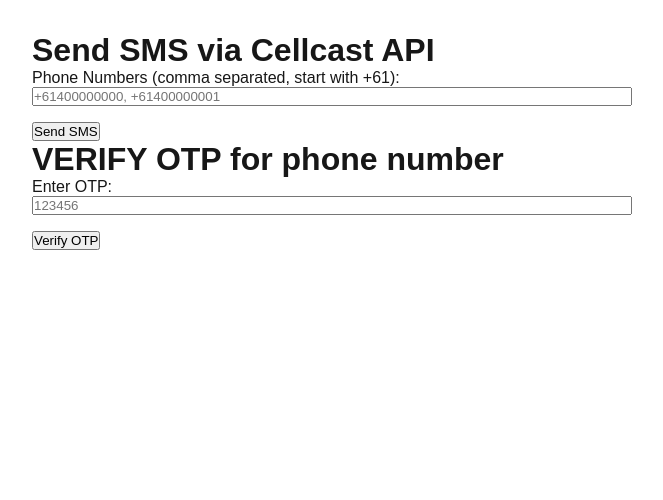
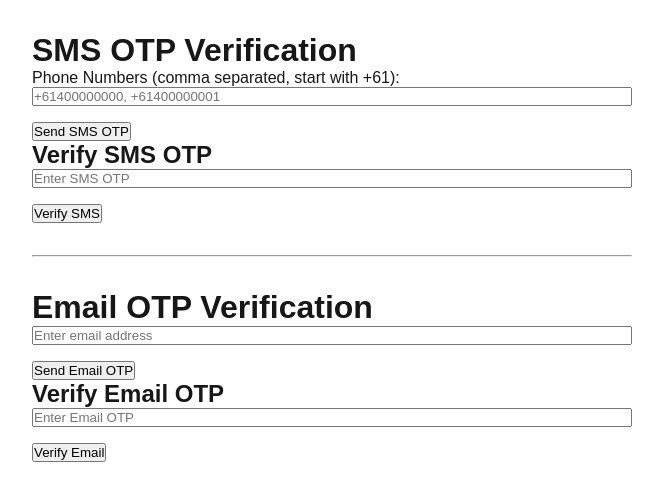
Before and after one commit to Madhav08/otp-verification, a Next.js app: page / in a window 1280 px wide. Shown: the top 500 px of the page, without its empty margins (308-971 px from the left). Built offline with nearby package versions, Linux system fonts and the light colour scheme.

Commit message:
updated TS

```diff
--- a/package.json
+++ b/package.json
@@ -12,6 +12,7 @@
     "firebase": "^11.10.0",
     "firebase-admin": "^13.4.0",
     "next": "15.3.4",
+    "nodemailer": "^7.0.5",
     "react": "^19.0.0",
     "react-dom": "^19.0.0",
     "twilio": "^5.7.1"
@@ -19,6 +20,7 @@
   "devDependencies": {
     "@eslint/eslintrc": "^3",
     "@types/node": "^20",
+    "@types/nodemailer": "^6.4.17",
     "@types/react": "^19",
     "@types/react-dom": "^19",
     "eslint": "^9",
--- /dev/null
+++ b/src/app/api/send-email/route.ts
@@ -0,0 +1,71 @@
+import { NextRequest, NextResponse } from "next/server";
+import nodemailer from "nodemailer";
+import { randomInt } from "crypto";
+import { db } from "@/app/lib/firebase";
+
+export async function POST(req: NextRequest) {
+  try {
+    const body = await req.json();
+    const { email } = body;
+
+    if (!email || typeof email !== "string") {
+      return NextResponse.json(
+        { message: "Email is required and must be a string." },
+        { status: 400 }
+      );
+    }
+
+    const otp = randomInt(100000, 999999).toString();
+
+    await db
+      .collection("otp_email")
+      .doc(email)
+      .set({
+        otp,
+        createdAt: Date.now(),
+        expiresAt: Date.now() + 5 * 60 * 1000,
+      });
+
+    const transporter = nodemailer.createTransport({
+      host: process.env.SMTP_HOST,
+      port: Number(process.env.SMTP_PORT),
+      secure: false,
+      auth: {
+        user: process.env.SMTP_USER,
+        pass: process.env.SMTP_PASS,
+      },
+    });
+
+    await transporter.sendMail({
+      from: `"PAH Verification" <${process.env.SMTP_USER}>`,
+      to: email,
+      subject: "Your Email Verification Code",
+      text: `Your OTP is: ${otp}`,
+    });
+
+    return NextResponse.json({
+      message: "OTP sent to email successfully.",
+      data: { email },
+    });
+  } catch (error: unknown) {
+    if (error instanceof Error) {
+      console.error("Email send error:", error);
+      return NextResponse.json(
+        {
+          message: "Failed to send email.",
+          error: error.message,
+        },
+        { status: 500 }
+      );
+    } else {
+      console.error("Unknown error:", error);
+      return NextResponse.json(
+        {
+          message: "Failed to send email.",
+          error: "Internal server error",
+        },
+        { status: 500 }
+      );
+    }
+  }
+}
--- a/src/app/api/send-otp/route.ts
+++ b/src/app/api/send-otp/route.ts
@@ -41,8 +41,12 @@
     console.log("OTP sent via Twilio, message SID:", message.sid);
 
     return NextResponse.json({ success: true });
-  } catch (error: any) {
-    console.error("Error sending OTP:", error?.message || error);
+  } catch (error: unknown) {
+    if (error instanceof Error) {
+      console.error("Error sending OTP:", error.message);
+    } else {
+      console.error("Unknown error sending OTP:", error);
+    }
     return NextResponse.json(
       { error: "Failed to send OTP. Check logs for details." },
       { status: 500 }
--- a/src/app/api/send-sms/route.ts
+++ b/src/app/api/send-sms/route.ts
@@ -53,10 +53,17 @@
     storeOtp(numbers[0], OTP);
 
     return NextResponse.json({ message: "SMS sent successfully", data });
-  } catch (error: any) {
-    return NextResponse.json(
-      { message: "Internal Server Error", error: error.message },
-      { status: 500 }
-    );
+  } catch (error: unknown) {
+    if (error instanceof Error) {
+      return NextResponse.json(
+        { message: "Internal Server Error", error: error.message },
+        { status: 500 }
+      );
+    } else {
+      return NextResponse.json(
+        { message: "Internal Server Error", error: "Unknown error" },
+        { status: 500 }
+      );
+    }
   }
 }
--- a/src/app/api/verify-otp/route.ts
+++ b/src/app/api/verify-otp/route.ts
@@ -48,10 +48,17 @@
     await docRef.update({ verified: true });
 
     return NextResponse.json({ message: "OTP verified successfully" });
-  } catch (error: any) {
-    return NextResponse.json(
-      { message: "Internal Server Error", error: error.message },
-      { status: 500 }
-    );
+  } catch (error: unknown) {
+    if (error instanceof Error) {
+      return NextResponse.json(
+        { message: "Internal Server Error", error: error.message },
+        { status: 500 }
+      );
+    } else {
+      return NextResponse.json(
+        { message: "Internal Server Error", error: "Unknown error" },
+        { status: 500 }
+      );
+    }
   }
 }
--- a/src/app/page.tsx
+++ b/src/app/page.tsx
@@ -10,11 +10,31 @@
 
 export default function Home() {
   const [numbers, setNumbers] = useState("");
+  const [email, setEmail] = useState("");
   const [otp, setOtp] = useState("");
+  const [emailOtp, setEmailOtp] = useState("");
   const [result, setResult] = useState<Result | null>(null);
   const [loading, setLoading] = useState(false);
 
-  const handleSubmit = async (e: FormEvent) => {
+  const safeJson = async (res: Response) => {
+    try {
+      const text = await res.text();
+      return text ? JSON.parse(text) : {};
+    } catch {
+      return {};
+    }
+  };
+
+  const copyToClipboard = async (text: string) => {
+    try {
+      await navigator.clipboard.writeText(text);
+      alert(`${text} copied to clipboard!`);
+    } catch {
+      alert("Failed to copy to clipboard.");
+    }
+  };
+
+  const handleSendSMS = async (e: FormEvent) => {
     e.preventDefault();
 
     const numbersArray = numbers
@@ -36,12 +56,10 @@
         headers: {
           "Content-Type": "application/json",
         },
-        body: JSON.stringify({
-          numbers: numbersArray,
-        }),
+        body: JSON.stringify({ numbers: numbersArray }),
       });
 
-      const data = await res.json();
+      const data = await safeJson(res);
 
       if (res.ok) {
         setResult({ success: true, message: data.message, data: data.data });
@@ -55,7 +73,7 @@
     setLoading(false);
   };
 
-  const handleVerify = async (e: FormEvent) => {
+  const handleVerifySMS = async (e: FormEvent) => {
     e.preventDefault();
 
     const phone = numbers.split(",")[0]?.trim();
@@ -71,16 +89,84 @@
     try {
       const res = await fetch("/api/verify-otp", {
         method: "POST",
-        headers: {
-          "Content-Type": "application/json",
-        },
+        headers: { "Content-Type": "application/json" },
         body: JSON.stringify({ phone, otp }),
       });
 
-      const data = await res.json();
+      const data = await safeJson(res);
 
       if (res.ok) {
         setResult({ success: true, message: data.message, data: data.data });
+        if (data.data?.phone) {
+          copyToClipboard(data.data.phone);
+        }
+      } else {
+        setResult({ success: false, message: data.message });
+      }
+    } catch (error: any) {
+      setResult({ success: false, message: error.message });
+    }
+
+    setLoading(false);
+  };
+
+  const handleSendEmail = async (e: FormEvent) => {
+    e.preventDefault();
+
+    if (!email) {
+      alert("Please enter an email address.");
+      return;
+    }
+
+    setLoading(true);
+    setResult(null);
+
+    try {
+      const res = await fetch("/api/send-email", {
+        method: "POST",
+        headers: { "Content-Type": "application/json" },
+        body: JSON.stringify({ email }),
+      });
+
+      const data = await safeJson(res);
+
+      if (res.ok) {
+        setResult({ success: true, message: data.message, data: data.data });
+      } else {
+        setResult({ success: false, message: data.message });
+      }
+    } catch (error: any) {
+      setResult({ success: false, message: error.message });
+    }
+
+    setLoading(false);
+  };
+
+  const handleVerifyEmail = async (e: FormEvent) => {
+    e.preventDefault();
+
+    if (!email || !emailOtp) {
+      alert("Please enter email and OTP.");
+      return;
+    }
+
+    setLoading(true);
+    setResult(null);
+
+    try {
+      const res = await fetch("/api/verify-email", {
+        method: "POST",
+        headers: { "Content-Type": "application/json" },
+        body: JSON.stringify({ email, code: emailOtp }),
+      });
+
+      const data = await safeJson(res);
+
+      if (res.ok) {
+        setResult({ success: true, message: data.message, data: data.data });
+        if (email) {
+          copyToClipboard(data.data.phone);
+        }
       } else {
         setResult({ success: false, message: data.message });
       }
@@ -99,9 +185,8 @@
         fontFamily: "Arial, sans-serif",
       }}
     >
-      <h1>Send SMS via Cellcast API</h1>
-      <form onSubmit={handleSubmit}>
-        <div style={{ marginBottom: "1rem" }}>
+      <h1>SMS OTP Verification</h1>
+      <form onSubmit={handleSendSMS}>
         <label htmlFor="numbers">
           Phone Numbers (comma separated, start with +61):
         </label>
@@ -109,35 +194,57 @@
         <input
           id="numbers"
           type="text"
-            style={{ width: "100%" }}
+          style={{ width: "100%", marginBottom: "1rem" }}
           value={numbers}
           onChange={(e) => setNumbers(e.target.value)}
           placeholder="+61400000000, +61400000001"
-            required
         />
-        </div>
         <button type="submit" disabled={loading}>
-          {loading ? "Sending..." : "Send SMS"}
+          {loading ? "Sending..." : "Send SMS OTP"}
         </button>
       </form>
 
-      <h1>VERIFY OTP for {numbers.split(",")[0]?.trim() || "phone number"}</h1>
-      <form onSubmit={handleVerify}>
-        <div style={{ marginBottom: "1rem" }}>
-          <label htmlFor="otp">Enter OTP:</label>
-          <br />
+      <form onSubmit={handleVerifySMS}>
+        <h2>Verify SMS OTP</h2>
         <input
-            id="otp"
           type="text"
-            style={{ width: "100%" }}
+          style={{ width: "100%", marginBottom: "1rem" }}
           value={otp}
           onChange={(e) => setOtp(e.target.value)}
-            placeholder="123456"
-            required
+          placeholder="Enter SMS OTP"
         />
-        </div>
         <button type="submit" disabled={loading}>
-          {loading ? "Verifying..." : "Verify OTP"}
+          {loading ? "Verifying..." : "Verify SMS"}
+        </button>
+      </form>
+
+      <hr style={{ margin: "2rem 0" }} />
+
+      <h1>Email OTP Verification</h1>
+      <form onSubmit={handleSendEmail}>
+        <input
+          type="email"
+          style={{ width: "100%", marginBottom: "1rem" }}
+          value={email}
+          onChange={(e) => setEmail(e.target.value)}
+          placeholder="Enter email address"
+        />
+        <button type="submit" disabled={loading}>
+          {loading ? "Sending..." : "Send Email OTP"}
+        </button>
+      </form>
+
+      <form onSubmit={handleVerifyEmail}>
+        <h2>Verify Email OTP</h2>
+        <input
+          type="text"
+          style={{ width: "100%", marginBottom: "1rem" }}
+          value={emailOtp}
+          onChange={(e) => setEmailOtp(e.target.value)}
+          placeholder="Enter Email OTP"
+        />
+        <button type="submit" disabled={loading}>
+          {loading ? "Verifying..." : "Verify Email"}
         </button>
       </form>
 
```
Also changed, not shown: src/app/api/verify-email/route.ts (added, +67 -0 lines), 1 other file (tests, documents, lock files or other folders). Lines whose indentation alone changed are shown as unchanged.
